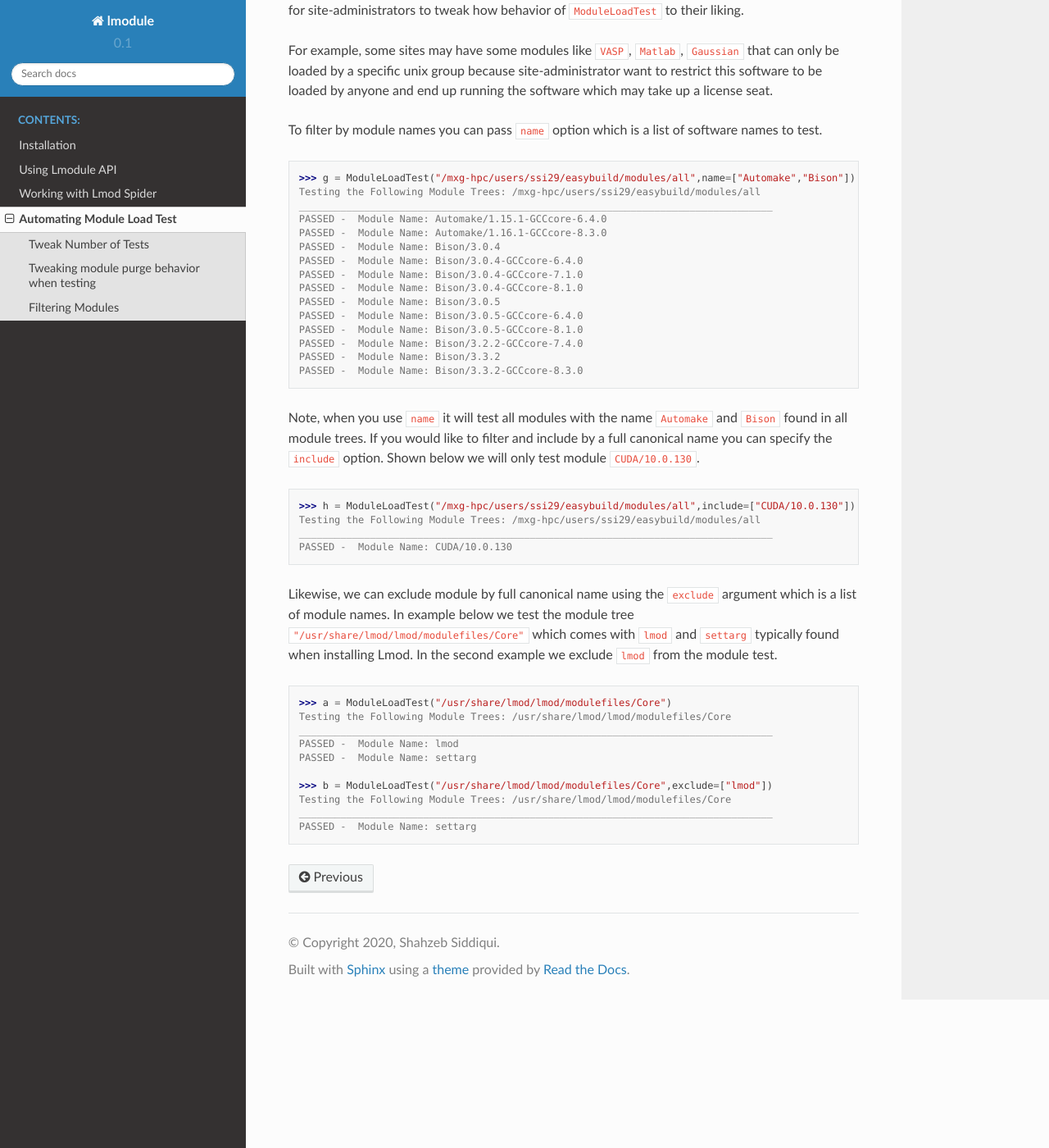
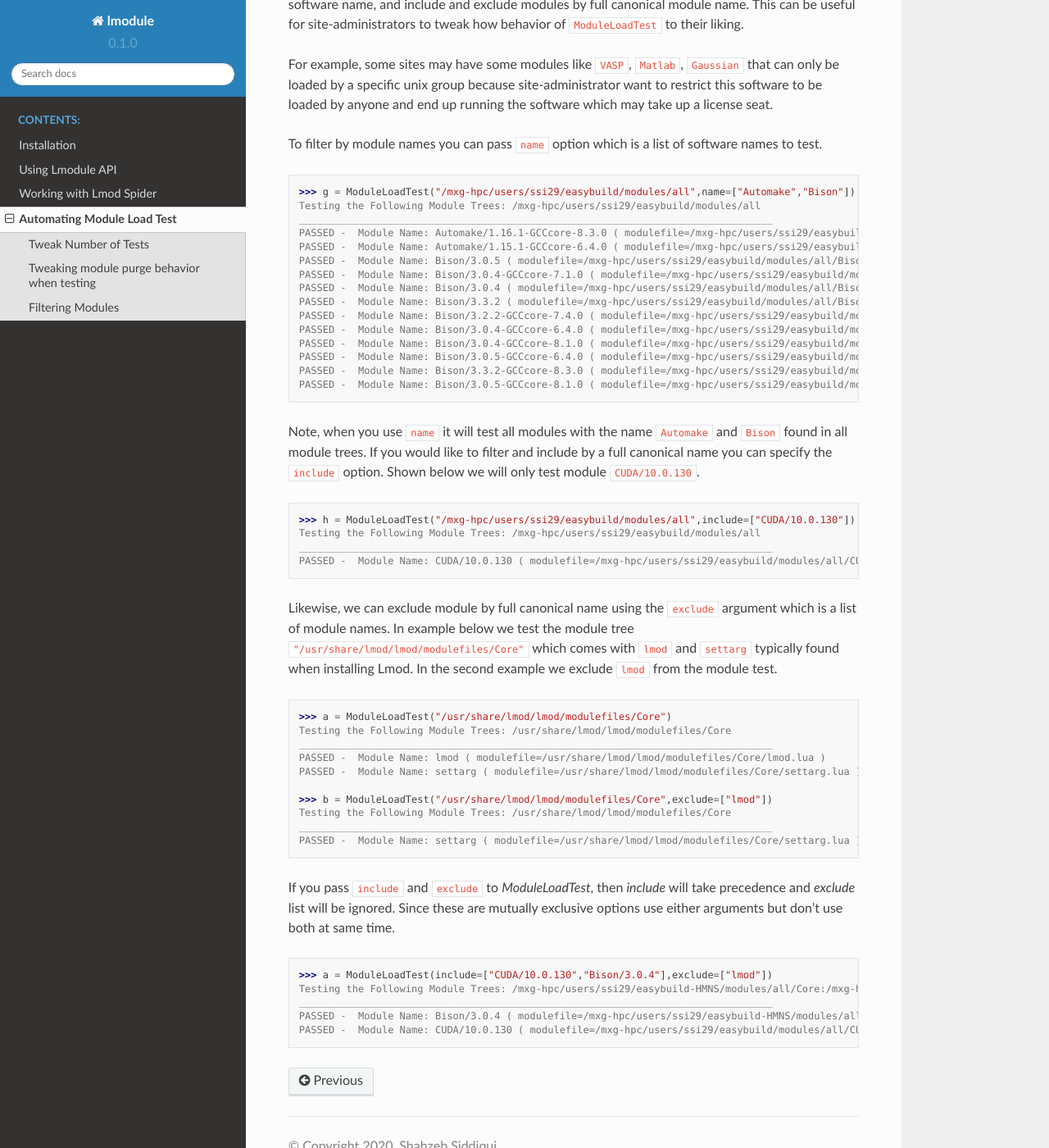
Before and after one commit to buildtesters/lmodule, a Sphinx documentation site: the page built from docs/moduleloadtest.rst, in a window 1280 px wide and 1400 px high, scrolled down 1927 px. Shown: the whole window at 82% size. Built offline with Sphinx 7.4.7 and the Read the Docs theme 2.0.0, drawn with Linux system fonts in a browser that asks for light colours; some of the changed text lies outside the part shown.

Commit message:
Change behavior spider.get modules (#6)
* now returning modulefile name for Spider().get_modules() the return
is a dict not a list.
This allows ModuleLoadTest to print module file name and filepath to
modulefile.
Update docs for Spider and ModuleLoadTest section.
Update conf.py with sys.path.insert to ensure api pages are generated

* regenerate apidocs and import LMOD_VERSION in conf.py to be
consistent with the version

```diff
--- a/docs/api/lmod.rst
+++ b/docs/api/lmod.rst
@@ -6,8 +6,6 @@ Submodules
 
 .. toctree::
 
-   lmod.main
-   lmod.menu
    lmod.module
    lmod.moduleloadtest
    lmod.spider
--- a/docs/conf.py
+++ b/docs/conf.py
@@ -10,10 +10,11 @@
 # add these directories to sys.path here. If the directory is relative to the
 # documentation root, use os.path.abspath to make it absolute, like shown here.
 #
-# import os
-# import sys
-# sys.path.insert(0, os.path.abspath('.'))
+import os
+import sys
+sys.path.insert(0, os.path.abspath('..'))
 
+from lmod import LMODULE_VERSION
 from sphinx.ext.apidoc import main as sphinx_apidoc
 
 # -- Project information -----------------------------------------------------
@@ -23,7 +24,7 @@ copyright = "2020, Shahzeb Siddiqui"
 author = "Shahzeb Siddiqui"
 
 # The full version, including alpha/beta/rc tags
-version = "0.1"
+version = LMODULE_VERSION
 release = "beta"
 
 
--- a/docs/moduleloadtest.rst
+++ b/docs/moduleloadtest.rst
@@ -13,15 +13,17 @@ To test all modules set by MODULEPATH you can run the invoke ``ModuleLoadTest()`
 .. code-block:: python
 
     >>> a = ModuleLoadTest()
+    >>> a = ModuleLoadTest()
     Testing the Following Module Trees: /mxg-hpc/users/ssi29/easybuild-HMNS/modules/all/Core:/mxg-hpc/users/ssi29/spack/modules/linux-rhel7-x86_64/Core:/mxg-hpc/users/ssi29/easybuild/modules/all:/etc/modulefiles:/usr/share/modulefiles:/usr/share/modulefiles/Linux:/usr/share/modulefiles/Core:/usr/share/lmod/lmod/modulefiles/Core
     ________________________________________________________________________________
-    PASSED -  Module Name: Anaconda3/5.3.0
-    PASSED -  Module Name: Autoconf/2.69-GCCcore-6.4.0
-    PASSED -  Module Name: Autoconf/2.69-GCCcore-8.3.0
-    PASSED -  Module Name: Automake/1.15.1-GCCcore-6.4.0
-    PASSED -  Module Name: Automake/1.16.1-GCCcore-8.3.0
-    PASSED -  Module Name: Autotools/20170619-GCCcore-6.4.0
-    PASSED -  Module Name: Autotools/20180311-GCCcore-8.3.0
+    PASSED -  Module Name: Anaconda3/5.3.0 ( modulefile=/mxg-hpc/users/ssi29/easybuild/modules/all/Anaconda3/5.3.0.lua )
+    PASSED -  Module Name: Autoconf/2.69-GCCcore-8.3.0 ( modulefile=/mxg-hpc/users/ssi29/easybuild/modules/all/Autoconf/2.69-GCCcore-8.3.0.lua )
+    PASSED -  Module Name: Autoconf/2.69-GCCcore-6.4.0 ( modulefile=/mxg-hpc/users/ssi29/easybuild/modules/all/Autoconf/2.69-GCCcore-6.4.0.lua )
+    PASSED -  Module Name: Automake/1.16.1-GCCcore-8.3.0 ( modulefile=/mxg-hpc/users/ssi29/easybuild/modules/all/Automake/1.16.1-GCCcore-8.3.0.lua )
+    PASSED -  Module Name: Automake/1.15.1-GCCcore-6.4.0 ( modulefile=/mxg-hpc/users/ssi29/easybuild/modules/all/Automake/1.15.1-GCCcore-6.4.0.lua )
+    PASSED -  Module Name: Autotools/20170619-GCCcore-6.4.0 ( modulefile=/mxg-hpc/users/ssi29/easybuild/modules/all/Autotools/20170619-GCCcore-6.4.0.lua )
+    PASSED -  Module Name: Autotools/20180311-GCCcore-8.3.0 ( modulefile=/mxg-hpc/users/ssi29/easybuild/modules/all/Autotools/20180311-GCCcore-8.3.0.lua )
+
 
 Tweak Number of Tests
 -----------------------
@@ -32,9 +34,10 @@ We can control how many tests to run by passing ``count`` argument. Shown below
     >>> b = ModuleLoadTest(count=3)
     Testing the Following Module Trees: /mxg-hpc/users/ssi29/easybuild-HMNS/modules/all/Core:/mxg-hpc/users/ssi29/spack/modules/linux-rhel7-x86_64/Core:/mxg-hpc/users/ssi29/easybuild/modules/all:/etc/modulefiles:/usr/share/modulefiles:/usr/share/modulefiles/Linux:/usr/share/modulefiles/Core:/usr/share/lmod/lmod/modulefiles/Core
     ________________________________________________________________________________
-    PASSED -  Module Name: Anaconda3/5.3.0
-    PASSED -  Module Name: Autoconf/2.69-GCCcore-6.4.0
-    PASSED -  Module Name: Autoconf/2.69-GCCcore-8.3.0
+    PASSED -  Module Name: Anaconda3/5.3.0 ( modulefile=/mxg-hpc/users/ssi29/easybuild/modules/all/Anaconda3/5.3.0.lua )
+    PASSED -  Module Name: Autoconf/2.69-GCCcore-8.3.0 ( modulefile=/mxg-hpc/users/ssi29/easybuild/modules/all/Autoconf/2.69-GCCcore-8.3.0.lua )
+    PASSED -  Module Name: Autoconf/2.69-GCCcore-6.4.0 ( modulefile=/mxg-hpc/users/ssi29/easybuild/modules/all/Autoconf/2.69-GCCcore-6.4.0.lua )
+
 
 We can configure which module trees to test by specifying the ``tree`` argument and enable debug mode by passing ``debug=True``.
 
@@ -45,10 +48,11 @@ We can configure which module trees to test by specifying the ``tree`` argument
     ________________________________________________________________________________
     [DEBUG] Executing module command: module purge && module load lmod
     [DEBUG] Return Code: 0
-    PASSED -  Module Name: lmod
+    PASSED -  Module Name: lmod ( modulefile=/usr/share/lmod/lmod/modulefiles/Core/lmod.lua )
     [DEBUG] Executing module command: module purge && module load settarg
     [DEBUG] Return Code: 0
-    PASSED -  Module Name: settarg
+    PASSED -  Module Name: settarg ( modulefile=/usr/share/lmod/lmod/modulefiles/Core/settarg.lua )
+
 
 If you would like to specify  more than one tree you can specify them separating by a colon ``:`` character.
 
@@ -65,10 +69,11 @@ but this can be disabled by passing ``purge=False``.
     ________________________________________________________________________________
     [DEBUG] Executing module command: module load lmod
     [DEBUG] Return Code: 0
-    PASSED -  Module Name: lmod
+    PASSED -  Module Name: lmod ( modulefile=/usr/share/lmod/lmod/modulefiles/Core/lmod.lua )
     [DEBUG] Executing module command: module load settarg
     [DEBUG] Return Code: 0
-    PASSED -  Module Name: settarg
+    PASSED -  Module Name: settarg ( modulefile=/usr/share/lmod/lmod/modulefiles/Core/settarg.lua )
+
 
 If you want to force purge modules, then pass in the ``force=True``. You may get unexpected result depending on your site
 configuration.
@@ -80,12 +85,10 @@ configuration.
     ________________________________________________________________________________
     [DEBUG] Executing module command: module --force purge &&  module load lmod
     [DEBUG] Return Code: 0
-    PASSED -  Module Name: lmod
+    PASSED -  Module Name: lmod ( modulefile=/usr/share/lmod/lmod/modulefiles/Core/lmod.lua )
     [DEBUG] Executing module command: module --force purge &&  module load settarg
     [DEBUG] Return Code: 0
-    PASSED -  Module Name: settarg
-
-
+    PASSED -  Module Name: settarg ( modulefile=/usr/share/lmod/lmod/modulefiles/Core/settarg.lua )
 
 Filtering Modules
 ------------------
@@ -105,18 +108,19 @@ To filter by module names you can pass ``name`` option which is a list of softwa
     >>> g = ModuleLoadTest("/mxg-hpc/users/ssi29/easybuild/modules/all",name=["Automake","Bison"])
     Testing the Following Module Trees: /mxg-hpc/users/ssi29/easybuild/modules/all
     ________________________________________________________________________________
-    PASSED -  Module Name: Automake/1.15.1-GCCcore-6.4.0
-    PASSED -  Module Name: Automake/1.16.1-GCCcore-8.3.0
-    PASSED -  Module Name: Bison/3.0.4
-    PASSED -  Module Name: Bison/3.0.4-GCCcore-6.4.0
-    PASSED -  Module Name: Bison/3.0.4-GCCcore-7.1.0
-    PASSED -  Module Name: Bison/3.0.4-GCCcore-8.1.0
-    PASSED -  Module Name: Bison/3.0.5
-    PASSED -  Module Name: Bison/3.0.5-GCCcore-6.4.0
-    PASSED -  Module Name: Bison/3.0.5-GCCcore-8.1.0
-    PASSED -  Module Name: Bison/3.2.2-GCCcore-7.4.0
-    PASSED -  Module Name: Bison/3.3.2
-    PASSED -  Module Name: Bison/3.3.2-GCCcore-8.3.0
+    PASSED -  Module Name: Automake/1.16.1-GCCcore-8.3.0 ( modulefile=/mxg-hpc/users/ssi29/easybuild/modules/all/Automake/1.16.1-GCCcore-8.3.0.lua )
+    PASSED -  Module Name: Automake/1.15.1-GCCcore-6.4.0 ( modulefile=/mxg-hpc/users/ssi29/easybuild/modules/all/Automake/1.15.1-GCCcore-6.4.0.lua )
+    PASSED -  Module Name: Bison/3.0.5 ( modulefile=/mxg-hpc/users/ssi29/easybuild/modules/all/Bison/3.0.5.lua )
+    PASSED -  Module Name: Bison/3.0.4-GCCcore-7.1.0 ( modulefile=/mxg-hpc/users/ssi29/easybuild/modules/all/Bison/3.0.4-GCCcore-7.1.0.lua )
+    PASSED -  Module Name: Bison/3.0.4 ( modulefile=/mxg-hpc/users/ssi29/easybuild/modules/all/Bison/3.0.4.lua )
+    PASSED -  Module Name: Bison/3.3.2 ( modulefile=/mxg-hpc/users/ssi29/easybuild/modules/all/Bison/3.3.2.lua )
+    PASSED -  Module Name: Bison/3.2.2-GCCcore-7.4.0 ( modulefile=/mxg-hpc/users/ssi29/easybuild/modules/all/Bison/3.2.2-GCCcore-7.4.0.lua )
+    PASSED -  Module Name: Bison/3.0.4-GCCcore-6.4.0 ( modulefile=/mxg-hpc/users/ssi29/easybuild/modules/all/Bison/3.0.4-GCCcore-6.4.0.lua )
+    PASSED -  Module Name: Bison/3.0.4-GCCcore-8.1.0 ( modulefile=/mxg-hpc/users/ssi29/easybuild/modules/all/Bison/3.0.4-GCCcore-8.1.0.lua )
+    PASSED -  Module Name: Bison/3.0.5-GCCcore-6.4.0 ( modulefile=/mxg-hpc/users/ssi29/easybuild/modules/all/Bison/3.0.5-GCCcore-6.4.0.lua )
+    PASSED -  Module Name: Bison/3.3.2-GCCcore-8.3.0 ( modulefile=/mxg-hpc/users/ssi29/easybuild/modules/all/Bison/3.3.2-GCCcore-8.3.0.lua )
+    PASSED -  Module Name: Bison/3.0.5-GCCcore-8.1.0 ( modulefile=/mxg-hpc/users/ssi29/easybuild/modules/all/Bison/3.0.5-GCCcore-8.1.0.lua )
+
 
 Note, when you use ``name`` it will test all modules with the name ``Automake`` and ``Bison`` found in all module trees.
 If you would like to filter and include by a full canonical name you can specify the ``include`` option. Shown below
@@ -127,8 +131,7 @@ we will only test module ``CUDA/10.0.130``.
     >>> h = ModuleLoadTest("/mxg-hpc/users/ssi29/easybuild/modules/all",include=["CUDA/10.0.130"])
     Testing the Following Module Trees: /mxg-hpc/users/ssi29/easybuild/modules/all
     ________________________________________________________________________________
-    PASSED -  Module Name: CUDA/10.0.130
-
+    PASSED -  Module Name: CUDA/10.0.130 ( modulefile=/mxg-hpc/users/ssi29/easybuild/modules/all/CUDA/10.0.130.lua )
 
 Likewise, we can exclude module by full canonical name using the ``exclude`` argument which is a list of module names. In
 example below we test the module tree ``"/usr/share/lmod/lmod/modulefiles/Core"`` which comes with ``lmod`` and ``settarg``
@@ -139,10 +142,22 @@ typically found when installing Lmod. In the second example we exclude ``lmod``
     >>> a = ModuleLoadTest("/usr/share/lmod/lmod/modulefiles/Core")
     Testing the Following Module Trees: /usr/share/lmod/lmod/modulefiles/Core
     ________________________________________________________________________________
-    PASSED -  Module Name: lmod
-    PASSED -  Module Name: settarg
+    PASSED -  Module Name: lmod ( modulefile=/usr/share/lmod/lmod/modulefiles/Core/lmod.lua )
+    PASSED -  Module Name: settarg ( modulefile=/usr/share/lmod/lmod/modulefiles/Core/settarg.lua )
 
     >>> b = ModuleLoadTest("/usr/share/lmod/lmod/modulefiles/Core",exclude=["lmod"])
     Testing the Following Module Trees: /usr/share/lmod/lmod/modulefiles/Core
     ________________________________________________________________________________
-    PASSED -  Module Name: settarg
+    PASSED -  Module Name: settarg ( modulefile=/usr/share/lmod/lmod/modulefiles/Core/settarg.lua )
+
+
+If you pass ``include`` and ``exclude`` to *ModuleLoadTest*, then *include* will take precedence and *exclude*
+list will be ignored. Since these are mutually exclusive options use either arguments but don't use both at same time.
+
+.. code-block:: python
+
+    >>> a = ModuleLoadTest(include=["CUDA/10.0.130","Bison/3.0.4"],exclude=["lmod"])
+    Testing the Following Module Trees: /mxg-hpc/users/ssi29/easybuild-HMNS/modules/all/Core:/mxg-hpc/users/ssi29/spack/modules/linux-rhel7-x86_64/Core:/mxg-hpc/users/ssi29/easybuild/modules/all:/etc/modulefiles:/usr/share/modulefiles:/usr/share/modulefiles/Linux:/usr/share/modulefiles/Core:/usr/share/lmod/lmod/modulefiles/Core
+    ________________________________________________________________________________
+    PASSED -  Module Name: Bison/3.0.4 ( modulefile=/mxg-hpc/users/ssi29/easybuild-HMNS/modules/all/Core/Bison/3.0.4.lua )
+    PASSED -  Module Name: CUDA/10.0.130 ( modulefile=/mxg-hpc/users/ssi29/easybuild/modules/all/CUDA/10.0.130.lua )
```
Also changed, not shown: docs/api/lmod.main.rst (deleted, +0 -7 lines), docs/api/lmod.menu.rst (deleted, +0 -7 lines), docs/spider.rst (+17 -4 lines), 3 other files.
